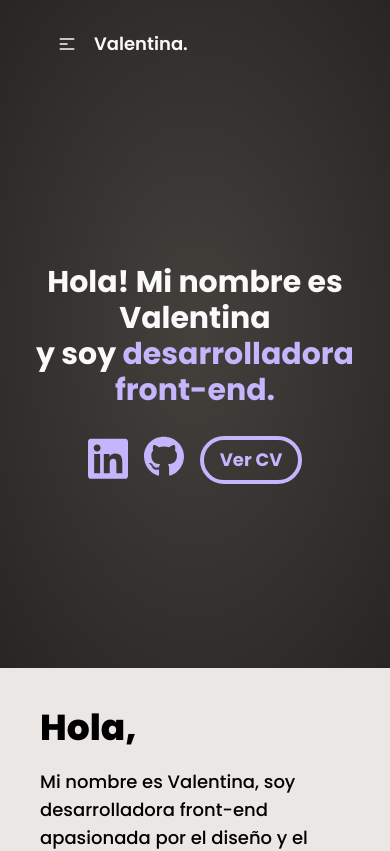
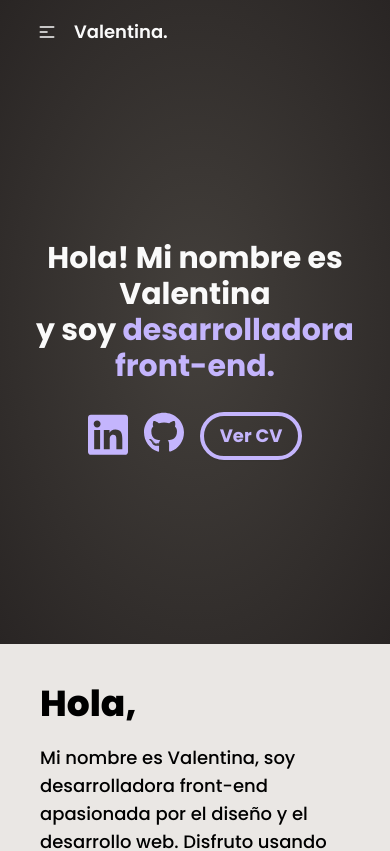
Before and after one commit to valeamayola/my-portfolio, a Next.js app: page / in a window 390 px wide. Shown: the top 851 px of the page. Built offline with nearby package versions, Linux system fonts and the light colour scheme.

Commit message:
Update NavBar.tsx

```diff
--- a/src/app/components/NavBar.tsx
+++ b/src/app/components/NavBar.tsx
@@ -2,7 +2,7 @@ import Link from "next/link";
 
 export default function NavBar() {
     return (
-        <div className="navbar bg-transparent px-10 py-5">
+        <div className="navbar bg-transparent px-5 md:px-10 py-0 md:py-5">
             <div className="navbar-start">
                 <div className="dropdown">
                     <div tabIndex={0} role="button" className="btn btn-ghost lg:hidden">
```
